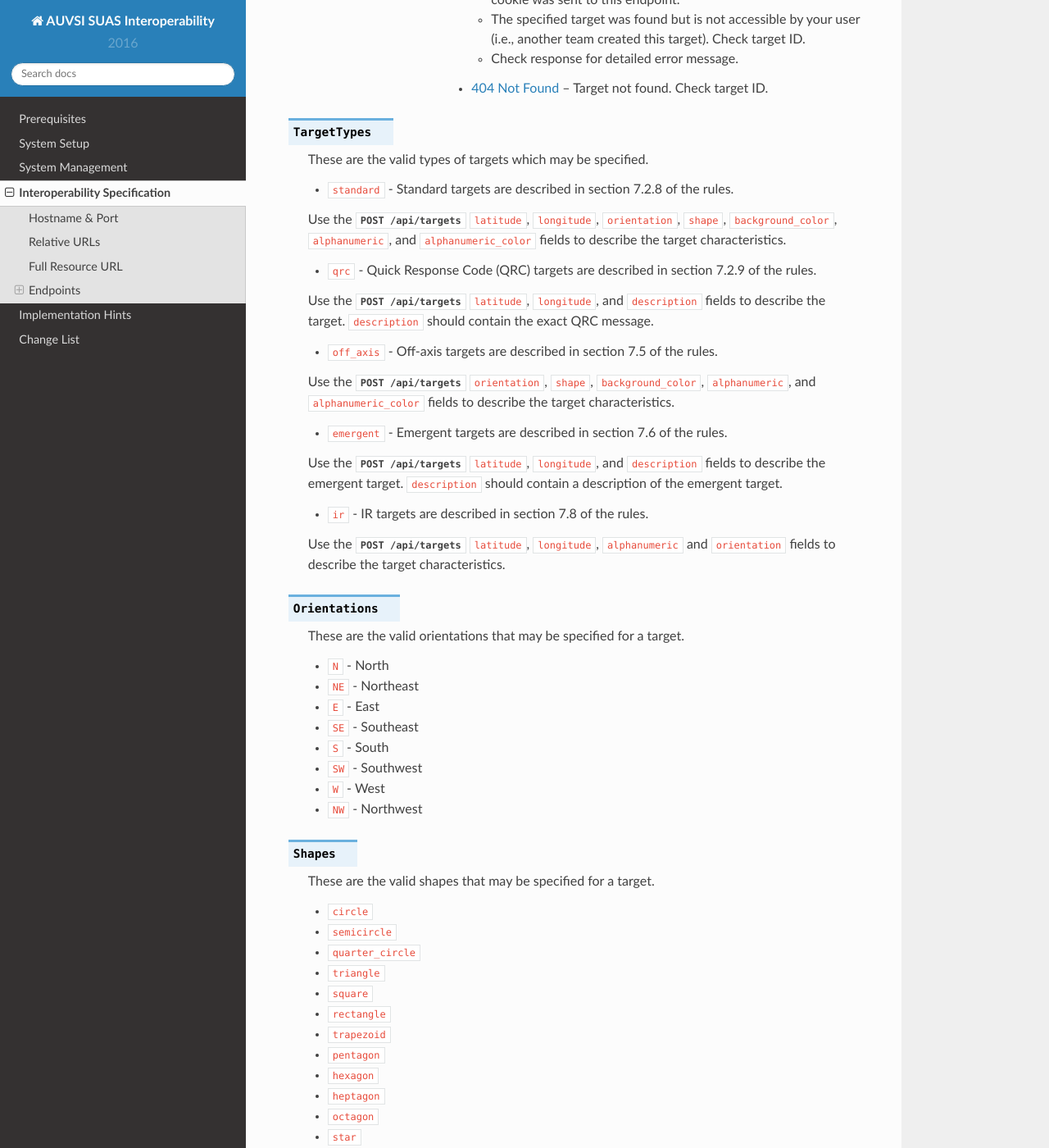
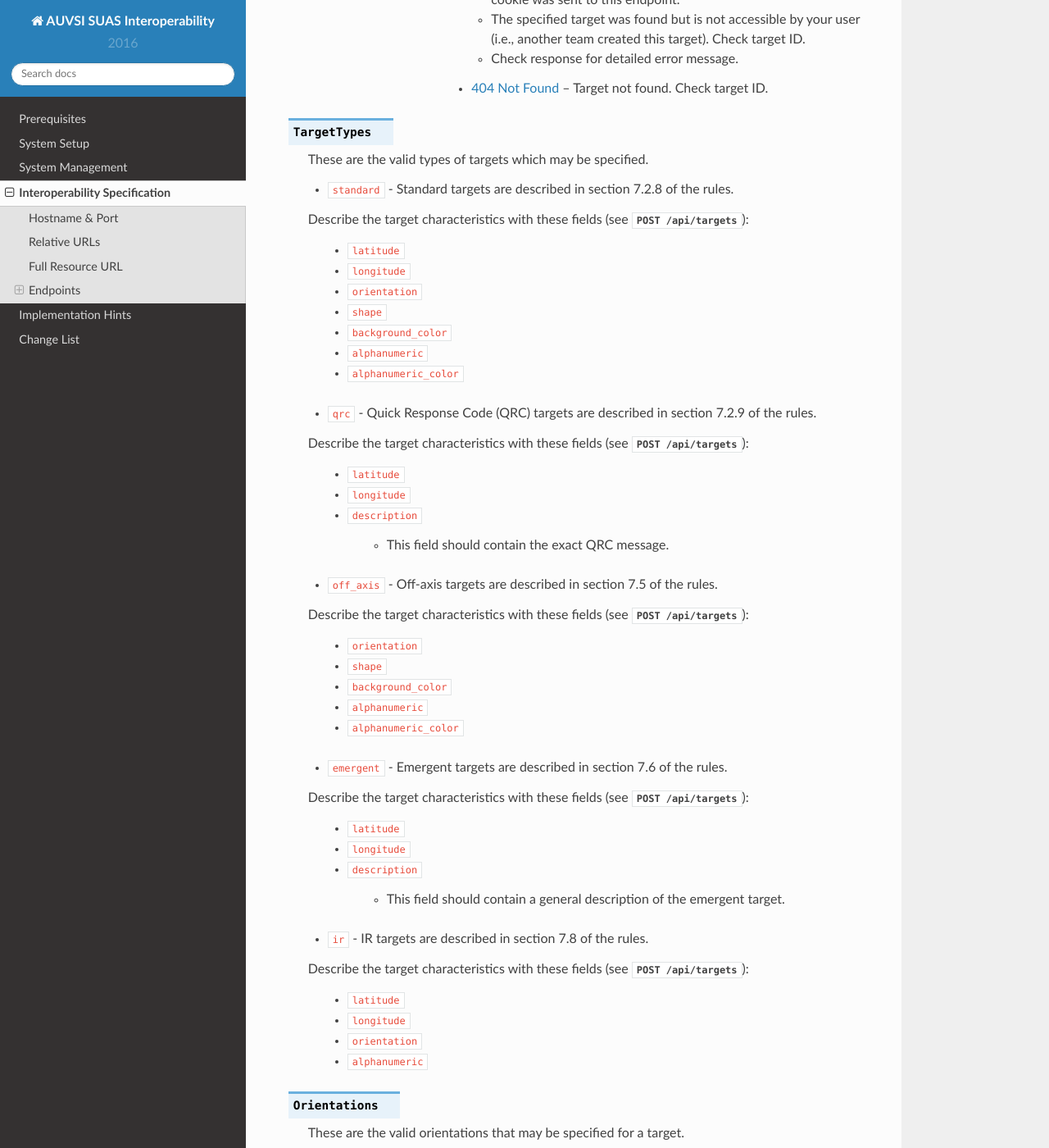
Before and after one commit to williamstern/interop, a Sphinx documentation site: the page built from docs/spec.rst, in a window 1280 px wide and 1400 px high, scrolled down 11251 px. Shown: the whole window at 82% size. Built offline with Sphinx 7.4.7 and the Read the Docs theme 2.0.0, drawn with Linux system fonts in a browser that asks for light colours.

Commit message:
Clean up characteristic descriptions
Make the TargetTypes docs easier to read by using additional bullet
points rather than flat paragraphs.

```diff
--- a/docs/spec.rst
+++ b/docs/spec.rst
@@ -678,34 +678,61 @@ Targets
 
    * ``standard`` - Standard targets are described in section 7.2.8 of the rules.
 
-   Use the :http:post:`/api/targets` ``latitude``, ``longitude``, ``orientation``,
-   ``shape``, ``background_color``, ``alphanumeric``, and ``alphanumeric_color``
-   fields to describe the target characteristics.
+   Describe the target characteristics with these fields (see
+   :http:post:`/api/targets`):
+
+      * ``latitude``
+      * ``longitude``
+      * ``orientation``
+      * ``shape``
+      * ``background_color``
+      * ``alphanumeric``
+      * ``alphanumeric_color``
 
    * ``qrc`` - Quick Response Code (QRC) targets are described in section
      7.2.9 of the rules.
 
-   Use the :http:post:`/api/targets` ``latitude``, ``longitude``, and
-   ``description`` fields to describe the target. ``description`` should contain
-   the exact QRC message.
+   Describe the target characteristics with these fields (see
+   :http:post:`/api/targets`):
+
+      * ``latitude``
+      * ``longitude``
+      * ``description``
+
+         * This field should contain the exact QRC message.
 
    * ``off_axis`` - Off-axis targets are described in section 7.5 of the rules.
 
-   Use the :http:post:`/api/targets` ``orientation``, ``shape``,
-   ``background_color``, ``alphanumeric``, and ``alphanumeric_color`` fields to
-   describe the target characteristics.
+   Describe the target characteristics with these fields (see
+   :http:post:`/api/targets`):
+
+      * ``orientation``
+      * ``shape``
+      * ``background_color``
+      * ``alphanumeric``
+      * ``alphanumeric_color``
 
    * ``emergent`` - Emergent targets are described in section 7.6 of the rules.
 
-   Use the :http:post:`/api/targets` ``latitude``, ``longitude``, and
-   ``description`` fields to describe the emergent target. ``description``
-   should contain a description of the emergent target.
+   Describe the target characteristics with these fields (see
+   :http:post:`/api/targets`):
+
+      * ``latitude``
+      * ``longitude``
+      * ``description``
+
+         * This field should contain a general description of the emergent
+           target.
 
    * ``ir`` - IR targets are described in section 7.8 of the rules.
 
-   Use the :http:post:`/api/targets` ``latitude``, ``longitude``,
-   ``alphanumeric`` and ``orientation`` fields to describe the target
-   characteristics.
+   Describe the target characteristics with these fields (see
+   :http:post:`/api/targets`):
+
+      * ``latitude``
+      * ``longitude``
+      * ``orientation``
+      * ``alphanumeric``
 
 .. py:data:: Orientations
 
```
